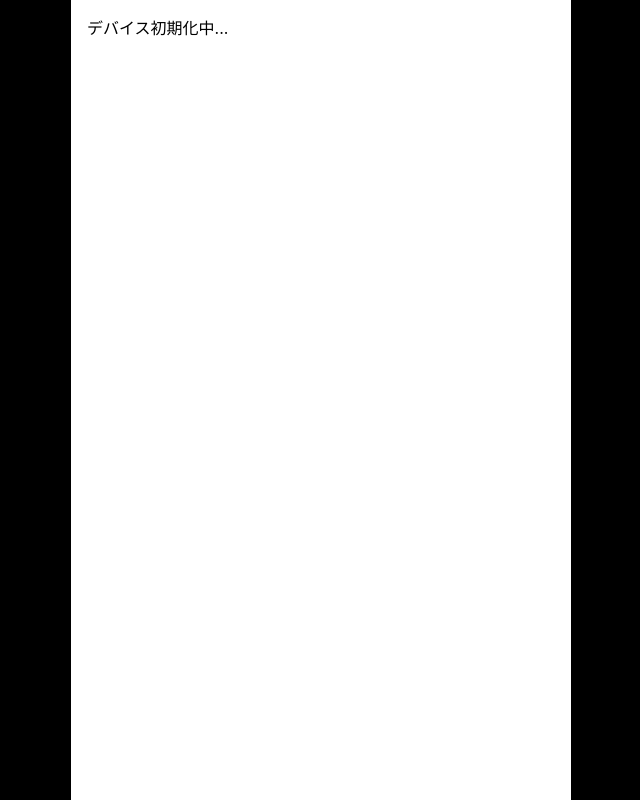
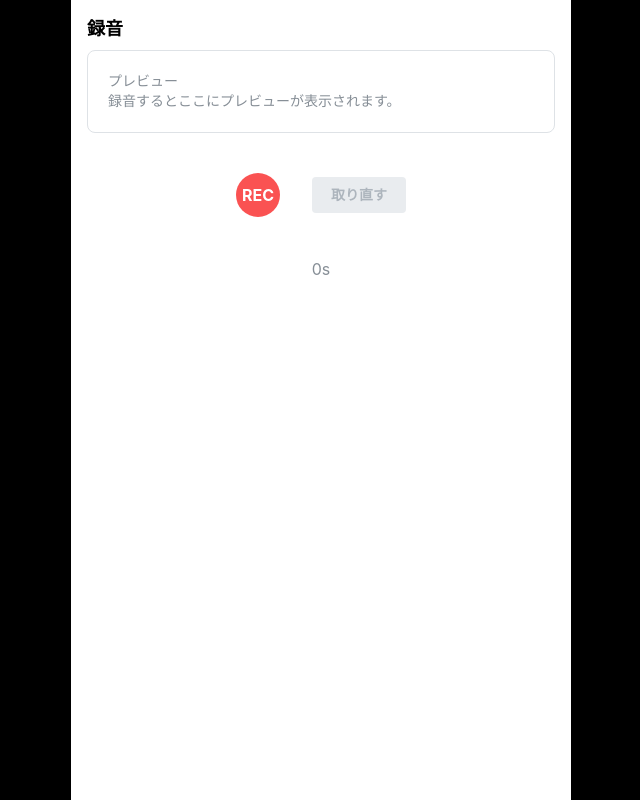
Before and after one commit to okamonster/power-ux, a Next.js app: page /record in a window 1280 px wide. Shown: the whole page, without its empty margins (319-959 px from the left). Built offline with nearby package versions, Linux system fonts and the light colour scheme; no server answers.

Commit message:
Update useRecordAudio hook to disable suspense and add revalidation options for improved data fetching behavior.

```diff
--- a/src/app/record/page.tsx
+++ b/src/app/record/page.tsx
@@ -1,6 +1,6 @@
 "use client";
 
-import { Suspense, useEffect, useMemo } from "react";
+import { useEffect, useMemo } from "react";
 import {
   ActionIcon,
   Button,
@@ -14,16 +14,6 @@ import styles from "./style.module.css";
 import { useRecordAudio } from "~/features/record/hooks/useRecordAudio";
 
 export default function RecordPage(): React.ReactNode {
-  return (
-    <Suspense
-      fallback={<div className={styles.container}>デバイス初期化中...</div>}
-    >
-      <RecordInner />
-    </Suspense>
-  );
-}
-
-function RecordInner(): React.ReactNode {
   const { start, stop, reset, recording, recordTime, latestRecord } =
     useRecordAudio("default", 0);
 
--- a/src/features/record/hooks/useRecordAudio.ts
+++ b/src/features/record/hooks/useRecordAudio.ts
@@ -1,3 +1,4 @@
+"use client";
 import { useCallback, useEffect, useState } from "react";
 import { useLoadingContext } from "~/providers/loadingProvider";
 import useTimerSeconds from "./useTimerSecond";
@@ -34,7 +35,7 @@ export const useRecordAudio = (
   const { data: mediaRecorder } = useSWR(
     ["audioStream", deviceId],
     () => getMediaRecorderByDeviceId(deviceId),
-    { suspense: true }
+    { suspense: false, revalidateOnFocus: false, revalidateOnReconnect: false, revalidateIfStale: false }
   );
 
   const [latestRecord, setLatestRecord] = useState<Blob | null>(null);
```
